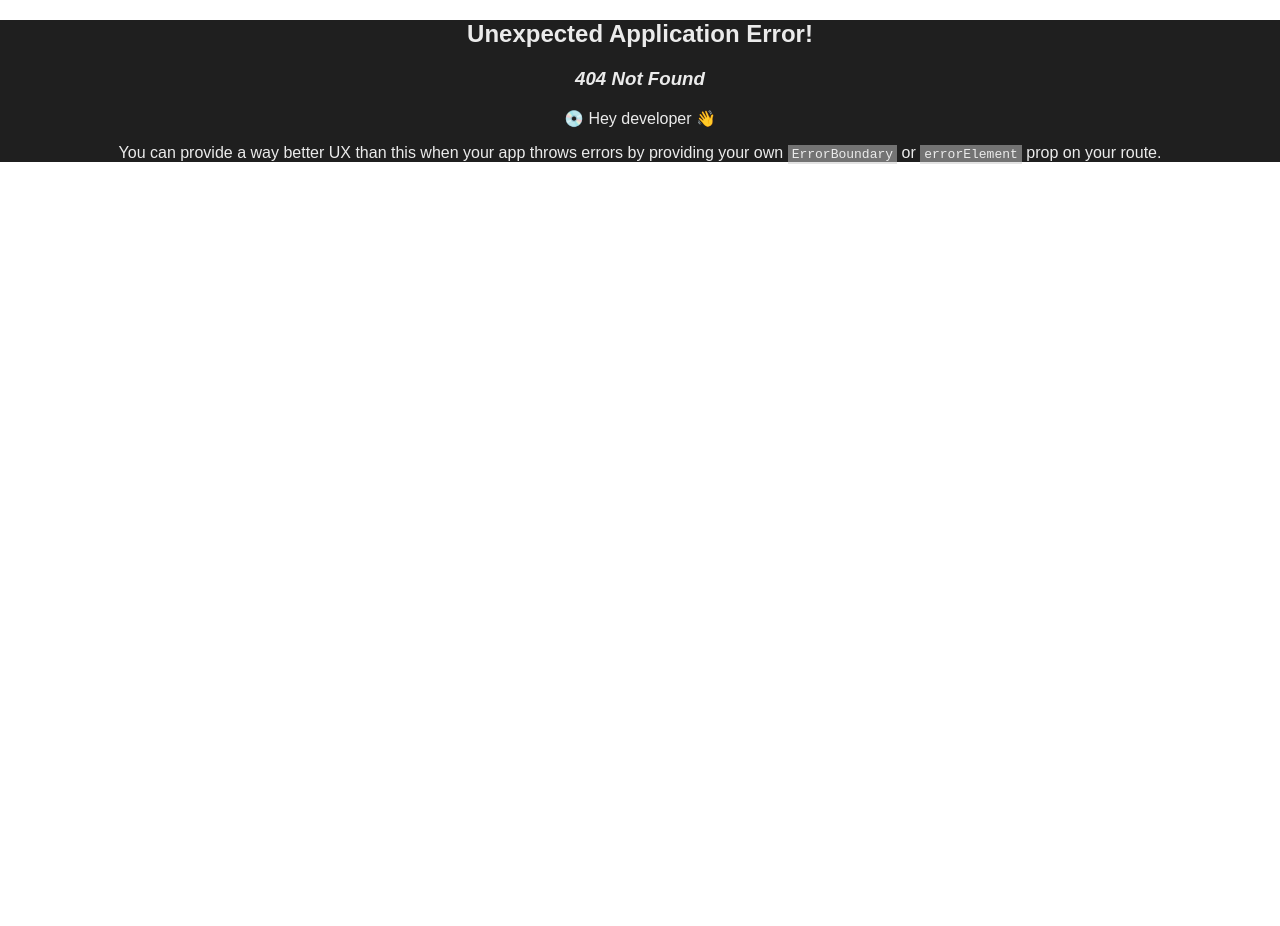
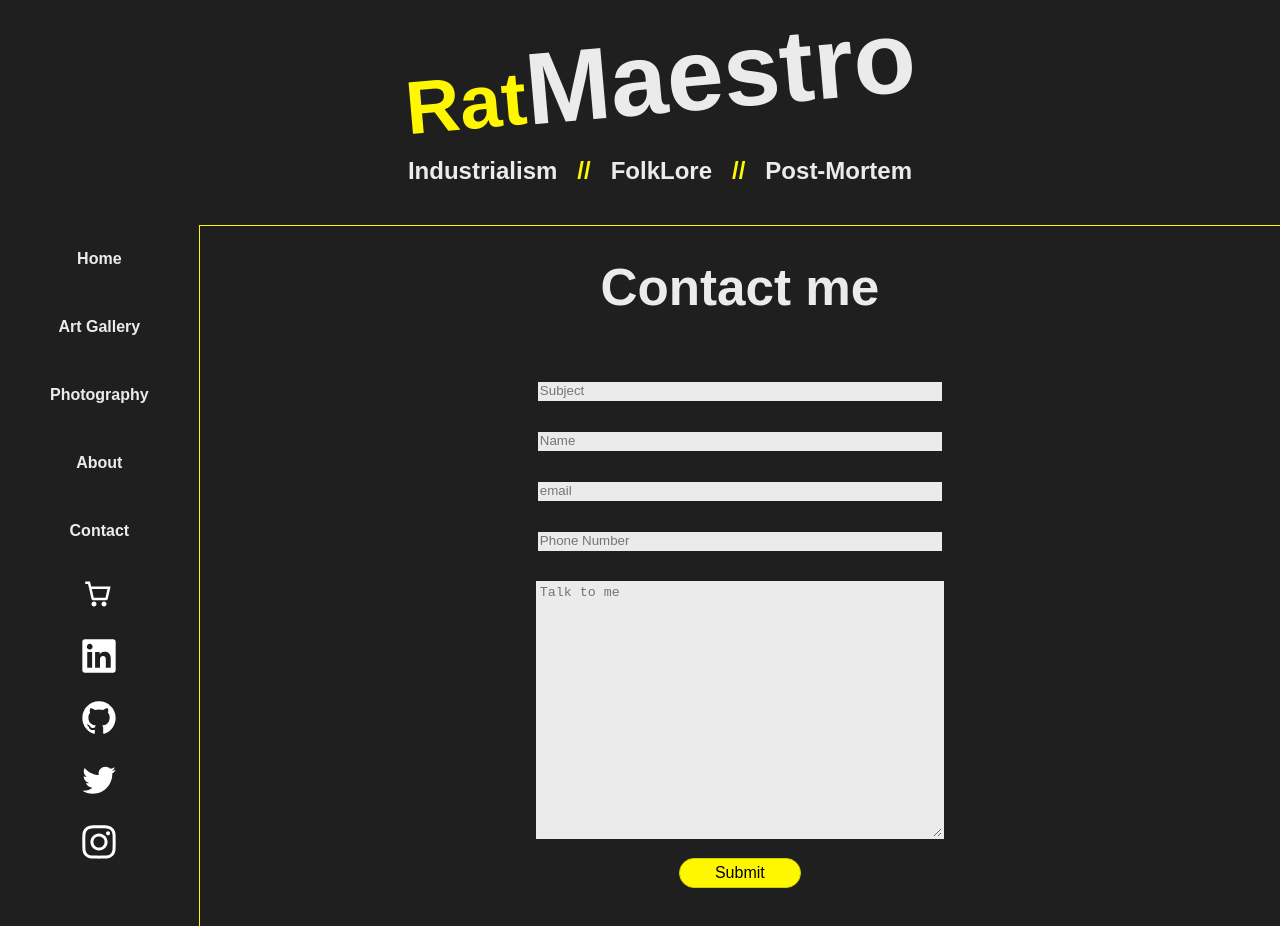
Before and after one commit to Valleyleaf/myGallery, a React (Vite) app in the folder Client/: page /contact in a window 1280 px wide. Before the commit this address had no page. Shown: the top 926 px of the page. Before the commit the page ends 800 px from the top, so only its background shows below. Built offline with nearby package versions, Linux system fonts and the light colour scheme.

Commit message:
Adding contact form

```diff
--- a/Client/src/App.jsx
+++ b/Client/src/App.jsx
@@ -1,7 +1,6 @@
 import { useState } from 'react'
 import { Outlet } from 'react-router-dom';
 import Header from './components/Header'
-import Footer from './components/Footer.jsx'
 import Navbar from './components/Navbar.jsx'
 import './App.css'
 
@@ -15,7 +14,6 @@ function App() {
       <Navbar/>
       <div className='outletClass'><Outlet/></div>
     </div>
-    {/* <Footer/> */}
     </>
   )
 }
--- /dev/null
+++ b/Client/src/assets/css/Contact.css
@@ -0,0 +1,66 @@
+Form {
+    display: flex;
+    justify-content: center;
+    align-items: center;
+    flex-direction: column;
+    padding: 15px;
+  }
+
+  Label {
+    margin: 15px;
+    color: var(--white);
+
+  }
+
+  Input{
+    color: var(--black);
+    border: none;
+    background-color: var(--white);
+    border-bottom: 2px solid var(--white);
+  }
+
+  textarea{
+    color: var(--black);
+    border: none;
+    background-color: var(--printerGray);
+    border: 2px solid var(--white);
+  }
+
+  .textArea{
+    width: 400px;
+    height: 250px;
+    resize: vertical, horizontal;
+    background-color: var(--white);
+  }
+
+
+.inputArea{
+    width: 400px;
+}
+
+.formStyling{
+    display: flex;
+    flex-direction: column;
+    justify-content: flex-start;
+    align-items: center;
+    height: 100vh;
+    width: 100%;
+
+}
+
+.emailMeButton{
+    background-color: var(--yellow);
+    text-decoration: dashed;
+    color: var(--black);
+    padding: 5px 35px 5px 35px;
+    border-radius: 15px;
+    border: 1px solid var(--linkColor);
+    transition: transform 0.3s ease;
+  }
+
+    .emailMeButton:hover{
+      border-color: var(--black);
+      color: var(--black);
+      transform: scale(1.15);
+      transition: transform 0.3s ease;
+    }
--- a/Client/src/assets/css/Footer.css
+++ /dev/null
@@ -1,51 +0,0 @@
-.footerClass{
-  bottom:0;
-  display: flex;
-  flex-direction: column;
-  justify-content: center;
-  align-items: center;
-  width: 100%;
-  height: 550px;
-  color: var(--white);
-  background-color: var(--bgcolor);
-}
-
-.footerBG{
-  background-image: url('../img/wave-haikei.svg');
-  background-color: var(--bgcolor);
-  background-size:cover, cover;
-  background-position: bottom, bottom ;
-  background-attachment: fixed, initial;
-}
-
-.footerRow{
-  display: flex;
-  flex-direction: column;
-}
-
-.iconHover .small-img path {
-  transition: fill 0.3s ease;
-}
-
-.iconHover:hover .small-img path {
-  fill: var(--yellow)
-}
-
-.small-img{
-    width: 40px;
-    height: 40px;
-    border: 8px;
-    padding: 9px;
-    transition: transform 0.3s ease;
-  }
-
-  .small-img:hover{
-    transition: transform 0.3s ease;
-    transform: scale(1.3) rotate(-15deg);
-  }
-
-  .drip{
-    background-image: url('../img/wave-haikei.svg');
-    background-size:cover;
-    background-position: top;
-  }
--- a/Client/src/assets/css/Home.css
+++ b/Client/src/assets/css/Home.css
@@ -1,12 +1,11 @@
 .homeClass{
     display: flex;
-    height: auto;
+    height: 100vh;
     justify-content: flex-start;
     align-items: flex-start;
     margin: 50px;
     color: var(--black);
     width: 100%;
-    background-color: var(--black);
   }
 
 .homeSide{
--- a/Client/src/assets/css/Navbar.css
+++ b/Client/src/assets/css/Navbar.css
@@ -47,6 +47,28 @@
     transform: scale(1.8) rotate(-5deg);
   }
 
+
+.iconHover .small-img path {
+  transition: fill 0.3s ease;
+}
+
+.iconHover:hover .small-img path {
+  fill: var(--yellow)
+}
+
+.small-img{
+    width: 40px;
+    height: 40px;
+    border: 8px;
+    padding: 9px;
+    transition: transform 0.3s ease;
+  }
+
+  .small-img:hover{
+    transition: transform 0.3s ease;
+    transform: scale(1.3) rotate(-15deg);
+  }
+
 .icon-spinner:hover {
   animation: spin-animation 0.5s 1;
   display: inline-block;
--- /dev/null
+++ b/Client/src/components/Contact.jsx
@@ -0,0 +1,11 @@
+import React from "react";
+import contactForm from "./ContactForm"
+
+export default function Contact(){
+    return(
+        <div className="formStyling">
+            <h1>Contact me</h1>
+                {contactForm()}
+        </div>
+    );
+};
--- /dev/null
+++ b/Client/src/components/ContactForm.jsx
@@ -0,0 +1,103 @@
+import React from "react";
+import { useState } from "react";
+import '../assets/css/Contact.css'
+
+const ContactForm = () => {
+
+    const [formInput, setformInput] = useState({
+        subject: '',
+        name: '',
+        email: '',
+        phone: '',
+        message: '',
+    });
+
+    const handleChange = (e) => {
+        const {name, value} = e.target;
+        setformInput((prevData) => ({ ...prevData, [name]: value}))
+    };
+
+    const handleSubmit = (e) => {
+        e.preventDefault();
+      };
+
+      return(
+        <div>
+            <form
+                name='contact'
+                method="POST"
+                data-netlify="true"
+                onSubmit="submit"
+                data-netlify-honeypot="bot-field"
+            >
+
+            <input type="hidden" name="form-name" value="contact"/>
+
+            <div hidden>
+                <input name="bot-field"/>
+            </div>
+
+            <label>
+                <input
+                className="inputArea"
+                type="text"
+                name='subject'
+                value={formInput.name}
+                onChange={handleChange}
+                placeholder="Subject"
+                />
+            </label>
+
+            <label>
+                <input
+                className="inputArea"
+                type="text"
+                name="name"
+                value={formInput.subject}
+                onChange={handleChange}
+                placeholder="Name"
+                />
+            </label>
+
+            <label>
+                <input
+                className="inputArea"
+                type="email"
+                name="email"
+                value={formInput.email}
+                onChange={handleChange}
+                placeholder="email"
+                />
+            </label>
+
+            <label>
+                <input
+                className="inputArea"
+                type="tel"
+                name="phone"
+                value={formInput.phone}
+                onChange={handleChange}
+                placeholder="Phone Number"
+                />
+            </label>
+
+            <label>
+                <textarea
+                className="textArea"
+                name="message"
+                value={formInput.message}
+                onChange={handleChange}
+                placeholder="Talk to me"
+                />
+            </label>
+
+
+
+            <button className='emailMeButton' type='submit'>Submit</button>
+            </form>
+        </div>
+      );
+
+};
+
+export default ContactForm;
--- a/Client/src/components/Footer.jsx
+++ /dev/null
@@ -1,33 +0,0 @@
-import React from 'react';
-import linkedinButton from '../assets/icons/linkedin-fill-svgrepo-com.svg'
-import twitterButton from '../assets/icons/twitter-fill-svgrepo-com.svg'
-import gitHubButton from '../assets/icons/github-fill-svgrepo-com.svg'
-import instagramButton from '../assets/icons/instagram-fill-svgrepo-com.svg'
-import '../assets/css/Footer.css'
-
-export default function Footer(){
-    return (
-      <div>
-          <div className='footerClass footerBG'>
-            <div className='footerRow'>
-            <a href="https://www.linkedin.com/in/aston-andersson-dahllof-b4310ab5/" target="_blank">
-            <img className='small-img' src={linkedinButton} alt="link to linkedin" />
-            </a>
-
-            <a href="https://github.com/Valleyleaf" target="_blank">
-            <img className='small-img' src={gitHubButton} alt="link to github" />
-            </a>
-
-            <a href="https://twitter.com/ValleyleafSys" target="_blank">
-            <img className='small-img' src={twitterButton} alt="link to Twitter" />
-            </a>
-
-            <a href="https://www.instagram.com/kingirat/" target="_blank">
-            <img className='small-img' src={instagramButton} alt="link to Instagram" />
-            </a>
-            </div>
-          {/* <h4>Aston Andersson Dahllof 2024 &#169;</h4> */}
-          </div>
-      </div>
-    );
-  }
--- a/Client/src/components/Home.jsx
+++ b/Client/src/components/Home.jsx
@@ -2,6 +2,7 @@ import React from "react";
 import Articles from '../components/Articles/ArticleContainer'
 import aboutMe from '../assets/json/aboutMe.json'
 import ArtPage from '../components/ArtPage/ArtPage'
+import Gallery from '../components/ArtPage/ArtPage'
 // import articleArt from './HomeArticle'
 import '../assets/css/Home.css'
 
@@ -10,9 +11,7 @@ export default function Home(){
         <div className="flex-container-column homeClass">
             <div className="goalsContainer">
 
-
-
-                    <>
+                    <div className="flex-container-row">
                         <div className="flex-container-column homeSide">
                                 <div className="flex-container-row center-content">
                                     <div className="articleTitle">
@@ -20,20 +19,19 @@ export default function Home(){
                                     <h2 className="articleText">Who am I?</h2>
                                     <h2 className="centerFlavorTitle">//</h2>
                                 </div>
-                                <img src="https://gist.githubusercontent.com/Valleyleaf/5af59e00b00c73819973436218d03c9a/raw/c3f06b2a57ad1c2caa998eb0affbc75cd840d355/gistfile1.txt" alt="img" />
                                 </div>
                                     <div className="articleBoundry">
                                     <p className="articleText">{aboutMe.aboutMe2}</p>
                                     <p className="articleText">{aboutMe.aboutMe3}</p>
                                     </div>
                         </div>
-                            {/* <div className="profileImage">
+                            <div className="profileImage">
                                 <img className="profileImage profile0" src="src\assets\img\Profile\Profile_0000_Flame-2.png" alt="ImageofRatMaestro" />
                                 <img className="profileImage profile1" src="src\assets\img\Profile\Profile_0001_Flame-1.png" alt="ImageofRatMaestro" />
                                 <img className="profileImage profile2" src="src\assets\img\Profile\Profile_0002_Head.png" alt="ImageofRatMaestro" />
                                 <img className="profileImage profile3" src="src\assets\img\Profile\Profile_0003_Layer-1.png" alt="ImageofRatMaestro" />
-                            </div> */}
-                    </>
+                            </div>
+                    </div>
             </div>
         </div>
     );
--- a/Client/src/components/Navbar.jsx
+++ b/Client/src/components/Navbar.jsx
@@ -1,11 +1,6 @@
 import React from "react";
 import {Link, useLocation} from 'react-router-dom'
-import footer from './Footer'
 import '../assets/css/Navbar.css'
-import linkedinButton from '../assets/icons/linkedin-fill-svgrepo-com.svg'
-import twitterButton from '../assets/icons/twitter-fill-svgrepo-com.svg'
-import gitHubButton from '../assets/icons/github-fill-svgrepo-com.svg'
-import instagramButton from '../assets/icons/instagram-fill-svgrepo-com.svg'
 
 export default function Navbar(){
     const currentPage = useLocation().pathname;
@@ -79,7 +74,7 @@ export default function Navbar(){
                 </Link>
             </div>
 
-            <div className='footerRow'>
+            <div className='flex-container-column'>
             <a className="iconHover" href="https://www.linkedin.com/in/aston-andersson-dahllof-b4310ab5/" target="_blank" alt='link to linkedin'>
                 <svg className='small-img' width="800px" height="800px" viewBox="0 0 24 24" fill="none" xmlns="http://www.w3.org/2000/svg">
                 <path d="M22 3.47059V20.5294C22 20.9194 21.8451 21.2935 21.5693 21.5693C21.2935 21.8451 20.9194 22 20.5294
--- a/Client/src/index.css
+++ b/Client/src/index.css
@@ -1,11 +1,9 @@
 :root {
   font-family: Inter, system-ui, Avenir, Helvetica, Arial, sans-serif;
   font-weight: 400;
-
   color-scheme: light dark;
   color: rgba(255, 255, 255, 0.87);
   background-color: #242424;
-
   font-synthesis: none;
   text-rendering: optimizeLegibility;
   -webkit-font-smoothing: antialiased;
--- a/Client/src/main.jsx
+++ b/Client/src/main.jsx
@@ -6,6 +6,7 @@ import Home from './components/Home.jsx'
 import Photography from './components/Photography/Photography.jsx'
 import Gallery from './components/ArtPage/ArtPage.jsx'
 import Cart from './components/Cart.jsx'
+import Contact from './components/Contact.jsx'
 
 import './index.css'
 
@@ -29,6 +30,10 @@ const router = createBrowserRouter([{
       path: 'cart',
       element: <Cart />,
     },
+    {
+      path: 'contact',
+      element: <Contact />,
+    },
   ],
 }])
 
```
